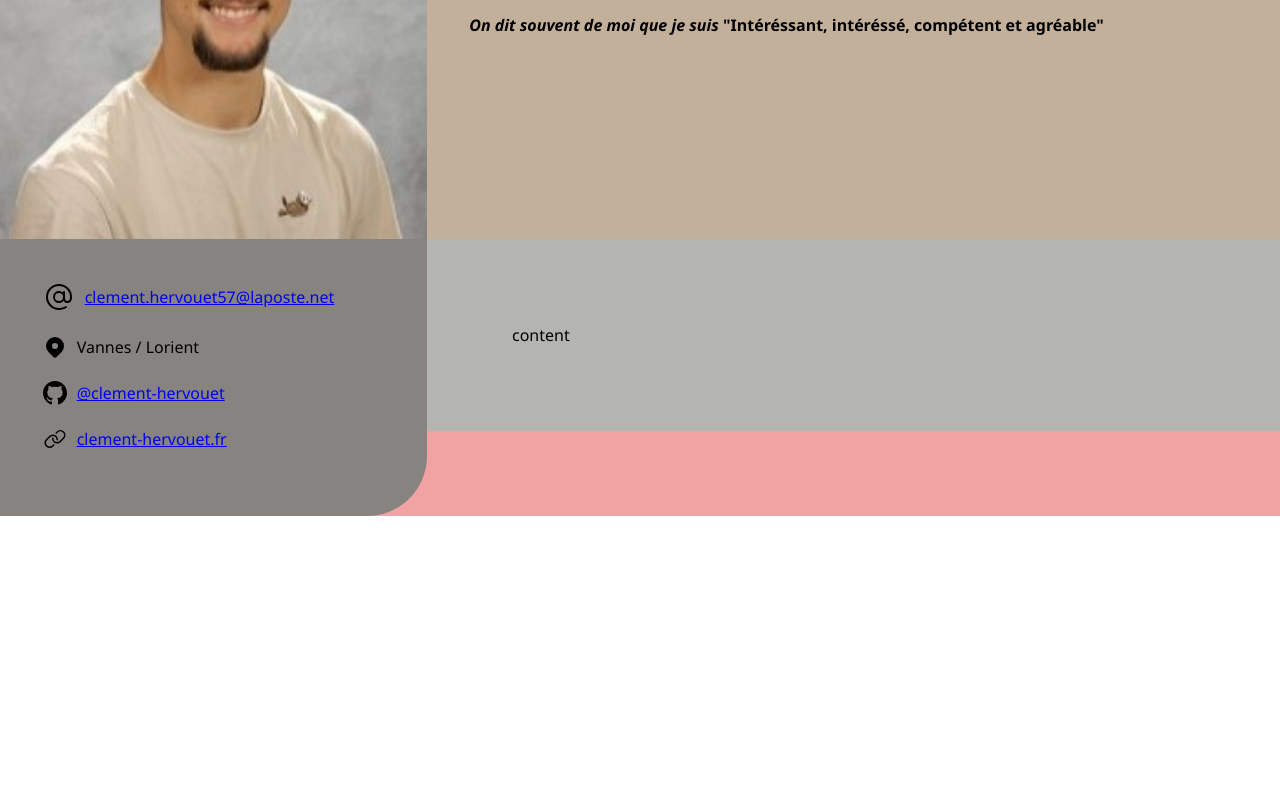
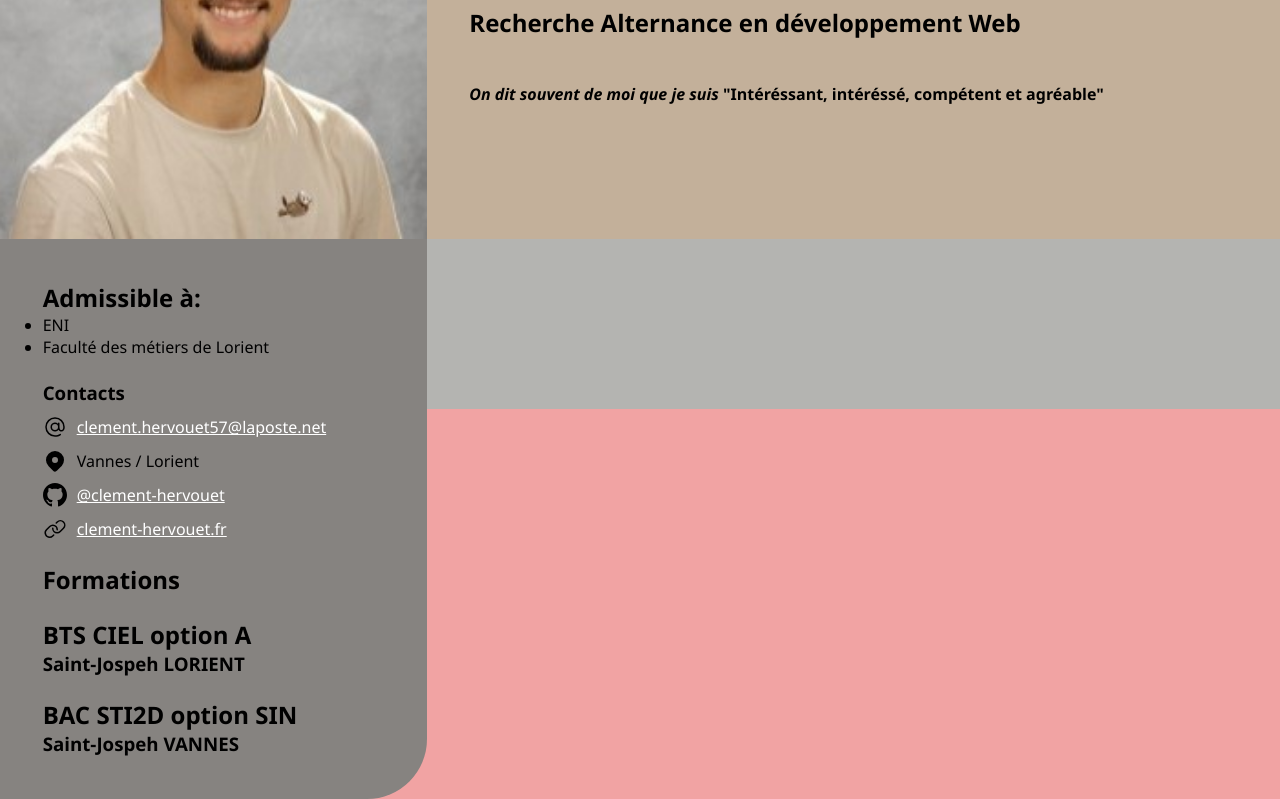
Before and after one commit to clement-hervouet/resume, a plain HTML site: page index.html in a window 1280 px wide. Shown: the part 193-992 px from the top of the page. Before the commit the page ends 800 px from the top, so only its background shows below. Drawn offline with Linux system fonts and the light colour scheme.

Commit message:
base sidebar content done

```diff
--- a/index.html
+++ b/index.html
@@ -9,7 +9,7 @@
   <body>
     <div class="resume">
       <div class="photo"><img src="static/assets/photo.jpg" alt="portrait"></div>
-      <div class="topbar">topbar
+      <div class="topbar">
         <h1><b>Clément HERVOUET</b></h1>
         <br>
         <h2>Recherche Alternance en développement Web</h2>
@@ -18,25 +18,60 @@
         <h4><i>On dit souvent de moi que je suis </i> "Intéréssant, intéréssé, compétent et agréable"</h4>
       </div>
       <div class="sidebar">
-        <div class="search"></div>
+        <span class="note">
+          <p><h2>Admissible à:</h2></p>
+          <ul>
+            <li>ENI</li>
+            <li>Faculté des métiers de Lorient</li>
+          </ul>
+        </span>
+        <br>
+
         <div class="data-block">
-          <div class="contact"><svg xmlns="http://www.w3.org/2000/svg" width="32" height="32" fill="#000000" viewBox="0 0 256 256"><path d="M128,24a104,104,0,0,0,0,208c21.51,0,44.1-6.48,60.43-17.33a8,8,0,0,0-8.86-13.33C166,210.38,146.21,216,128,216a88,88,0,1,1,88-88c0,26.45-10.88,32-20,32s-20-5.55-20-32V88a8,8,0,0,0-16,0v4.26a48,48,0,1,0,5.93,65.1c6,12,16.35,18.64,30.07,18.64,22.54,0,36-17.94,36-48A104.11,104.11,0,0,0,128,24Zm0,136a32,32,0,1,1,32-32A32,32,0,0,1,128,160Z"></path>
-          <title>Me contacter via mail</title></svg><a href="&#x6D;&#x61;&#x69;&#x6C;&#x74;&#x6F;&colon;&#x63;&#x6C;&#x65;&#x6D;&#x65;&#x6E;&#x74;&period;&#x68;&#x65;&#x72;&#x76;&#x6F;&#x75;&#x65;&#x74;&#x35;&#x37;&commat;&lt;&excl;&#x2D;&#x2D;&#x6F;&#x62;&#x66;&#x75;&#x73;&#x63;&#x61;&#x74;&#x69;&#x6F;&#x6E;&#x2D;&#x2D;&gt;&#x6C;&#x61;&#x70;&#x6F;&#x73;&#x74;&#x65;&period;&#x6E;&#x65;&#x74;">&#x63;&#x6C;&#x65;&#x6D;&#x65;&#x6E;&#x74;&period;&#x68;&#x65;&#x72;&#x76;&#x6F;&#x75;&#x65;&#x74;&#x35;&#x37;&commat;&#x6C;&#x61;&#x70;&#x6F;&#x73;&#x74;&#x65;&period;&#x6E;&#x65;&#x74;</a></div><br>
 
-          <div class="contact"><svg xmlns="http://www.w3.org/2000/svg" width="24" height="24" viewBox="0 0 24 24" fill="currentColor" class="icon icon-tabler icons-tabler-filled icon-tabler-map-pin"><path stroke="none" d="M0 0h24v24H0z" fill="none"/><path d="M18.364 4.636a9 9 0 0 1 .203 12.519l-.203 .21l-4.243 4.242a3 3 0 0 1 -4.097 .135l-.144 -.135l-4.244 -4.243a9 9 0 0 1 12.728 -12.728zm-6.364 3.364a3 3 0 1 0 0 6a3 3 0 0 0 0 -6" />
-          <title>Localisé à</title></svg>Vannes / Lorient</div><br>
+          <div class="contacts">
 
-          <div class="contact"><svg xmlns="http://www.w3.org/2000/svg" width="24" height="24" viewBox="0 0 24 24"><path d="M12 0c-6.626 0-12 5.373-12 12 0 5.302 3.438 9.8 8.207 11.387.599.111.793-.261.793-.577v-2.234c-3.338.726-4.033-1.416-4.033-1.416-.546-1.387-1.333-1.756-1.333-1.756-1.089-.745.083-.729.083-.729 1.205.084 1.839 1.237 1.839 1.237 1.07 1.834 2.807 1.304 3.492.997.107-.775.418-1.305.762-1.604-2.665-.305-5.467-1.334-5.467-5.931 0-1.311.469-2.381 1.236-3.221-.124-.303-.535-1.524.117-3.176 0 0 1.008-.322 3.301 1.23.957-.266 1.983-.399 3.003-.404 1.02.005 2.047.138 3.006.404 2.291-1.552 3.297-1.23 3.297-1.23.653 1.653.242 2.874.118 3.176.77.84 1.235 1.911 1.235 3.221 0 4.609-2.807 5.624-5.479 5.921.43.372.823 1.102.823 2.222v3.293c0 .319.192.694.801.576 4.765-1.589 8.199-6.086 8.199-11.386 0-6.627-5.373-12-12-12z"/>
-          <title>Mon GitHub</title></svg><a href="https://github.com/clement-hervouet">@clement-hervouet</a></div><br>
+            <h3>Contacts</h3>
+            <div class="contact"><svg xmlns="http://www.w3.org/2000/svg" width="24" height="24" fill="#000000" viewBox="0 0 256 256"><path d="M128,24a104,104,0,0,0,0,208c21.51,0,44.1-6.48,60.43-17.33a8,8,0,0,0-8.86-13.33C166,210.38,146.21,216,128,216a88,88,0,1,1,88-88c0,26.45-10.88,32-20,32s-20-5.55-20-32V88a8,8,0,0,0-16,0v4.26a48,48,0,1,0,5.93,65.1c6,12,16.35,18.64,30.07,18.64,22.54,0,36-17.94,36-48A104.11,104.11,0,0,0,128,24Zm0,136a32,32,0,1,1,32-32A32,32,0,0,1,128,160Z"></path>
+            <title>Me contacter via mail</title></svg><a href="&#x6D;&#x61;&#x69;&#x6C;&#x74;&#x6F;&colon;&#x63;&#x6C;&#x65;&#x6D;&#x65;&#x6E;&#x74;&period;&#x68;&#x65;&#x72;&#x76;&#x6F;&#x75;&#x65;&#x74;&#x35;&#x37;&commat;&lt;&excl;&#x2D;&#x2D;&#x6F;&#x62;&#x66;&#x75;&#x73;&#x63;&#x61;&#x74;&#x69;&#x6F;&#x6E;&#x2D;&#x2D;&gt;&#x6C;&#x61;&#x70;&#x6F;&#x73;&#x74;&#x65;&period;&#x6E;&#x65;&#x74;">&#x63;&#x6C;&#x65;&#x6D;&#x65;&#x6E;&#x74;&period;&#x68;&#x65;&#x72;&#x76;&#x6F;&#x75;&#x65;&#x74;&#x35;&#x37;&commat;&#x6C;&#x61;&#x70;&#x6F;&#x73;&#x74;&#x65;&period;&#x6E;&#x65;&#x74;</a></div>
 
-          <div class="contact"><svg xmlns="http://www.w3.org/2000/svg" width="24" height="24" fill="#000000" viewBox="0 0 256 256"><path d="M240,88.23a54.43,54.43,0,0,1-16,37L189.25,160a54.27,54.27,0,0,1-38.63,16h-.05A54.63,54.63,0,0,1,96,119.84a8,8,0,0,1,16,.45A38.62,38.62,0,0,0,150.58,160h0a38.39,38.39,0,0,0,27.31-11.31l34.75-34.75a38.63,38.63,0,0,0-54.63-54.63l-11,11A8,8,0,0,1,135.7,59l11-11A54.65,54.65,0,0,1,224,48,54.86,54.86,0,0,1,240,88.23ZM109,185.66l-11,11A38.41,38.41,0,0,1,70.6,208h0a38.63,38.63,0,0,1-27.29-65.94L78,107.31A38.63,38.63,0,0,1,144,135.71a8,8,0,0,0,16,.45A54.86,54.86,0,0,0,144,96a54.65,54.65,0,0,0-77.27,0L32,130.75A54.62,54.62,0,0,0,70.56,224h0a54.28,54.28,0,0,0,38.64-16l11-11A8,8,0,0,0,109,185.66Z"></path>
-          <title>Mon site</title></svg><a href="http://www.clement-hervouet.fr/">clement-hervouet.fr</a></div><br>
+            <div class="contact"><svg xmlns="http://www.w3.org/2000/svg" width="24" height="24" viewBox="0 0 24 24" fill="currentColor" class="icon icon-tabler icons-tabler-filled icon-tabler-map-pin"><path stroke="none" d="M0 0h24v24H0z" fill="none"/><path d="M18.364 4.636a9 9 0 0 1 .203 12.519l-.203 .21l-4.243 4.242a3 3 0 0 1 -4.097 .135l-.144 -.135l-4.244 -4.243a9 9 0 0 1 12.728 -12.728zm-6.364 3.364a3 3 0 1 0 0 6a3 3 0 0 0 0 -6" />
+            <title>Localisé à</title></svg>Vannes / Lorient</div>
 
+            <div class="contact"><svg xmlns="http://www.w3.org/2000/svg" width="24" height="24" viewBox="0 0 24 24"><path d="M12 0c-6.626 0-12 5.373-12 12 0 5.302 3.438 9.8 8.207 11.387.599.111.793-.261.793-.577v-2.234c-3.338.726-4.033-1.416-4.033-1.416-.546-1.387-1.333-1.756-1.333-1.756-1.089-.745.083-.729.083-.729 1.205.084 1.839 1.237 1.839 1.237 1.07 1.834 2.807 1.304 3.492.997.107-.775.418-1.305.762-1.604-2.665-.305-5.467-1.334-5.467-5.931 0-1.311.469-2.381 1.236-3.221-.124-.303-.535-1.524.117-3.176 0 0 1.008-.322 3.301 1.23.957-.266 1.983-.399 3.003-.404 1.02.005 2.047.138 3.006.404 2.291-1.552 3.297-1.23 3.297-1.23.653 1.653.242 2.874.118 3.176.77.84 1.235 1.911 1.235 3.221 0 4.609-2.807 5.624-5.479 5.921.43.372.823 1.102.823 2.222v3.293c0 .319.192.694.801.576 4.765-1.589 8.199-6.086 8.199-11.386 0-6.627-5.373-12-12-12z"/>
+            <title>Mon GitHub</title></svg><a href="https://github.com/clement-hervouet" target="_blank">@clement-hervouet</a></div>
+
+            <div class="contact"><svg xmlns="http://www.w3.org/2000/svg" width="24" height="24" fill="#000000" viewBox="0 0 256 256"><path d="M240,88.23a54.43,54.43,0,0,1-16,37L189.25,160a54.27,54.27,0,0,1-38.63,16h-.05A54.63,54.63,0,0,1,96,119.84a8,8,0,0,1,16,.45A38.62,38.62,0,0,0,150.58,160h0a38.39,38.39,0,0,0,27.31-11.31l34.75-34.75a38.63,38.63,0,0,0-54.63-54.63l-11,11A8,8,0,0,1,135.7,59l11-11A54.65,54.65,0,0,1,224,48,54.86,54.86,0,0,1,240,88.23ZM109,185.66l-11,11A38.41,38.41,0,0,1,70.6,208h0a38.63,38.63,0,0,1-27.29-65.94L78,107.31A38.63,38.63,0,0,1,144,135.71a8,8,0,0,0,16,.45A54.86,54.86,0,0,0,144,96a54.65,54.65,0,0,0-77.27,0L32,130.75A54.62,54.62,0,0,0,70.56,224h0a54.28,54.28,0,0,0,38.64-16l11-11A8,8,0,0,0,109,185.66Z"></path>
+            <title>Mon site</title></svg><a href="http://www.clement-hervouet.fr/" target="_blank">clement-hervouet.fr</a></div>
+
+          </div>
 
         </div>
 
+        <br>
+
         <div class="data-block">
-          <div class="formations"></div>
+          <div class="formations">
+            <h2>Formations</h2>
+            <br>
+            <div class="formation">
+
+            <h2>BTS CIEL option A</h2>
+            <h3>Saint-Jospeh LORIENT</h3>
+
+            </div>
+
+            <br>
+
+            <div class="formation">
+
+            <h2>BAC STI2D option SIN</h2>
+            <h3>Saint-Jospeh VANNES</h3>
+
+            </div>
+
+          </div>
+
         </div>
 
         <div class="data-block">
@@ -46,7 +81,7 @@
 
 
       </div>
-      <div class="content">content
+      <div class="content">
         <div class="data-block">
           <div class="data-experience"></div>
           <div class="data-skills"></div>
--- a/static/css/style.css
+++ b/static/css/style.css
@@ -16,6 +16,31 @@
     --dark-secondary-color: #868380;
 
     --accent-color: #AD794F;
+}
+
+a:link{
+  cursor: pointer;
+
+  color: white;
+  text-decoration: underline;
+}
+a:link:hover{
+  cursor: pointer;
+
+  color: black;
+  text-decoration: underline dotted;
+}
+a:link:visited{
+  cursor: pointer;
+
+  color:black;
+  text-decoration: underline;
+}
+a:link:active{
+  cursor: pointer;
+
+  color:grey;
+  text-decoration: underline;
 }
 
   .resume{
@@ -50,6 +75,8 @@
     padding: 5%;
 
     background-color: var(--bright-primary-color);
+
+    align-content: center;
   }
 
   .resume .sidebar {
@@ -59,21 +86,60 @@
 
     height: fit-content;
 
-    display: flexbox;
+    display: flex;
     flex-direction: column;
 
     background-color: var(--dark-secondary-color);
     border-bottom-right-radius: 60px;
 
   }
-
-    .resume .sidebar .data-block .contact{
+    .resume .sidebar .data-block .contacts{
       display: flex;
       gap: 10px;
-      align-items: center;
-      vertical-align: text-top;
+      flex-direction: column;
 
     }
+      .resume .sidebar .data-block .contacts .contact{
+        display: flex;
+        gap: 10px;
+        align-items: center;
+        vertical-align: text-top;
+
+      }
+
+    /* .resume .sidebar .data-block .formations .formation::after {
+      content: "";
+      width: 2px;
+      height: calc(100% - 17px);
+      background-color: #ffffff;
+      position: absolute;
+      left: -15px;
+      top: 17px;
+      transform: translateX(-50%);
+    }
+
+      .resume .sidebar .data-block .formations .formation::before {
+        content: "";
+        width: 2px;
+        height: calc(100% - 17px);
+        background-color: #ffffff;
+        position: absolute;
+        left: -15px;
+        top: 17px;
+        transform: translateX(-50%);
+      }
+
+      .resume .sidebar .data-block .formations .formation::after {
+        content: "";
+        width: 7px;
+        height: 7px;
+        border-radius: 100%;
+        background-color: #ffffff;
+        position: absolute;
+        left: -15px;
+        top: 7.5px;
+        transform: translateX(-50%);
+      } */
 
   .resume .content {
     grid-column: 2 / 4;
@@ -82,11 +148,12 @@
 
     height: fit-content;
 
-    display: flexbox;
+    display: flex;
     flex-direction: row;
 
     background-color: var(--bright-secondary-color);
   }
+
 
 
 
```
